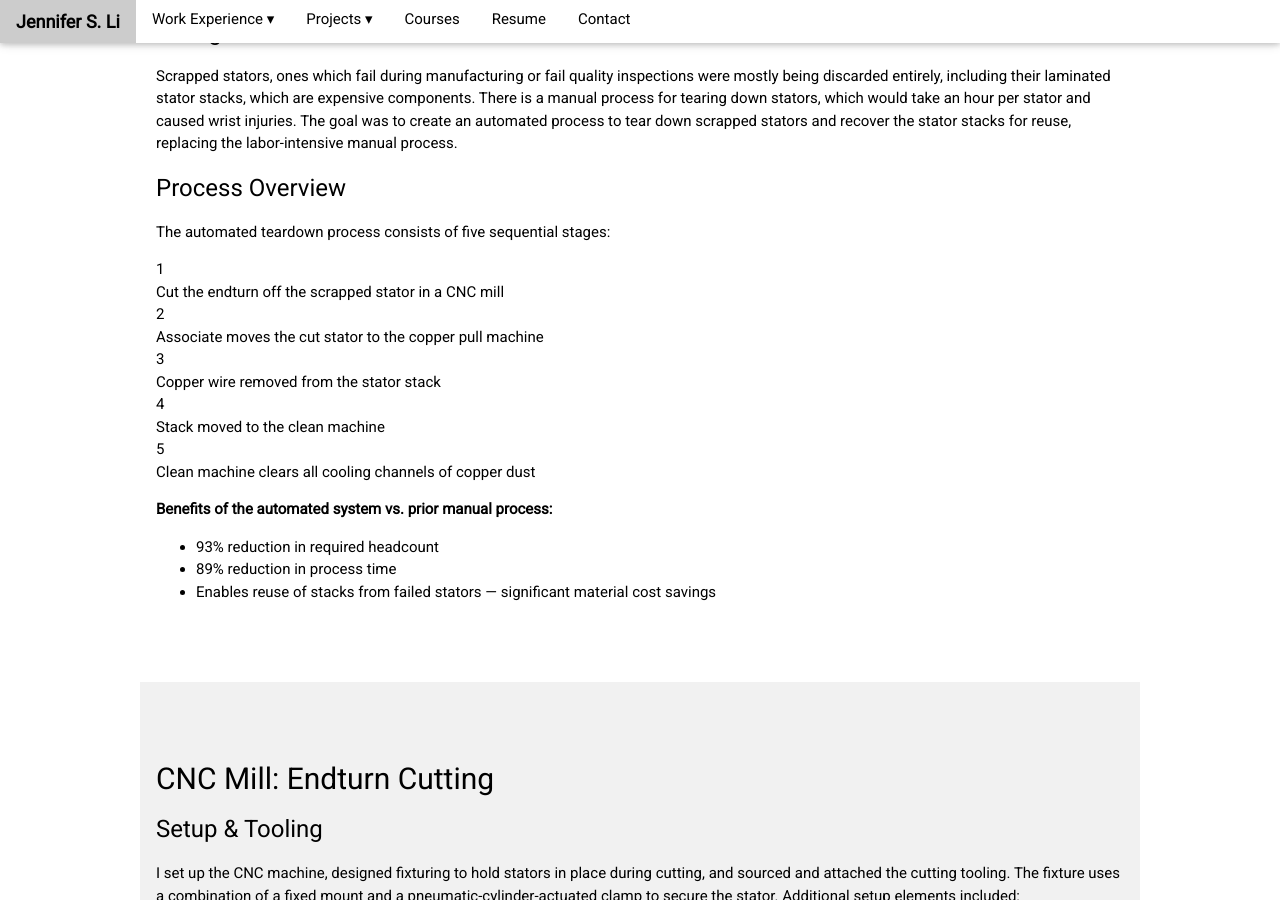
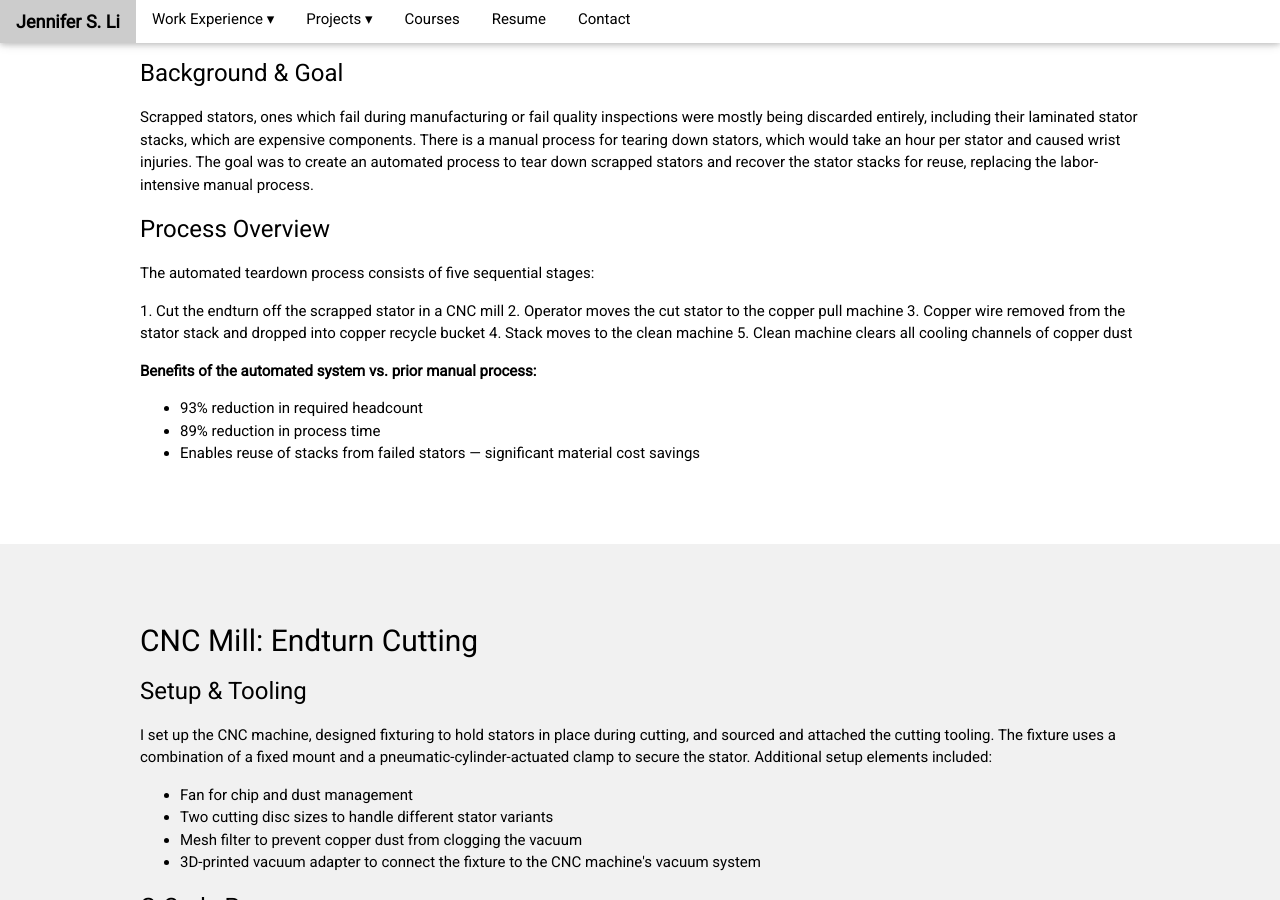
Before and after one commit to jsli905/jsli905.github.io, a Jekyll site: the page experience/tesla.html, which Jekyll copies as it is, in a window 1280 px wide and 900 px high, scrolled down 894 px. Built offline with Jekyll 4.4.1, drawn with Linux system fonts in a browser that asks for light colours; comment, search, counter and statistics services are not loaded.

Commit message:
Update tesla.html

```diff
--- a/experience/tesla.html
+++ b/experience/tesla.html
@@ -203,6 +203,8 @@
     <p>Note: This work is covered by a Tesla NDA. Specific numbers, data, images, and proprietary
       information have been omitted. Certain terminology has been intentionally left undefined. The descriptions below
       reflect general methodology and engineering contributions only.</p>
+  </div>
+</section>
 
 <section class="w3-container w3-padding-32 w3-light-grey">
   <div class="max-width">
@@ -243,11 +245,11 @@
     <h3>Process Overview</h3>
     <p>The automated teardown process consists of five sequential stages:</p>
     <div style="margin: 1rem 0;">
-      <div class="process-step"><div class="step-num">1</div><div>Cut the endturn off the scrapped stator in a CNC mill</div></div>
-      <div class="process-step"><div class="step-num">2</div><div>Associate moves the cut stator to the copper pull machine</div></div>
-      <div class="process-step"><div class="step-num">3</div><div>Copper wire removed from the stator stack</div></div>
-      <div class="process-step"><div class="step-num">4</div><div>Stack moved to the clean machine</div></div>
-      <div class="process-step"><div class="step-num">5</div><div>Clean machine clears all cooling channels of copper dust</div></div>
+      1. Cut the endturn off the scrapped stator in a CNC mill
+      2. Operator moves the cut stator to the copper pull machine
+      3. Copper wire removed from the stator stack and dropped into copper recycle bucket
+      4. Stack moves to the clean machine
+      5. Clean machine clears all cooling channels of copper dust
     </div>
 
     <p><strong>Benefits of the automated system vs. prior manual process:</strong></p>
@@ -461,6 +463,7 @@
     </p>
   </div>
 </section>
+
 <section id="contact" class="w3-white w3-padding-64">
   <div class="max-width">
     <h2>Contact</h2>
```
